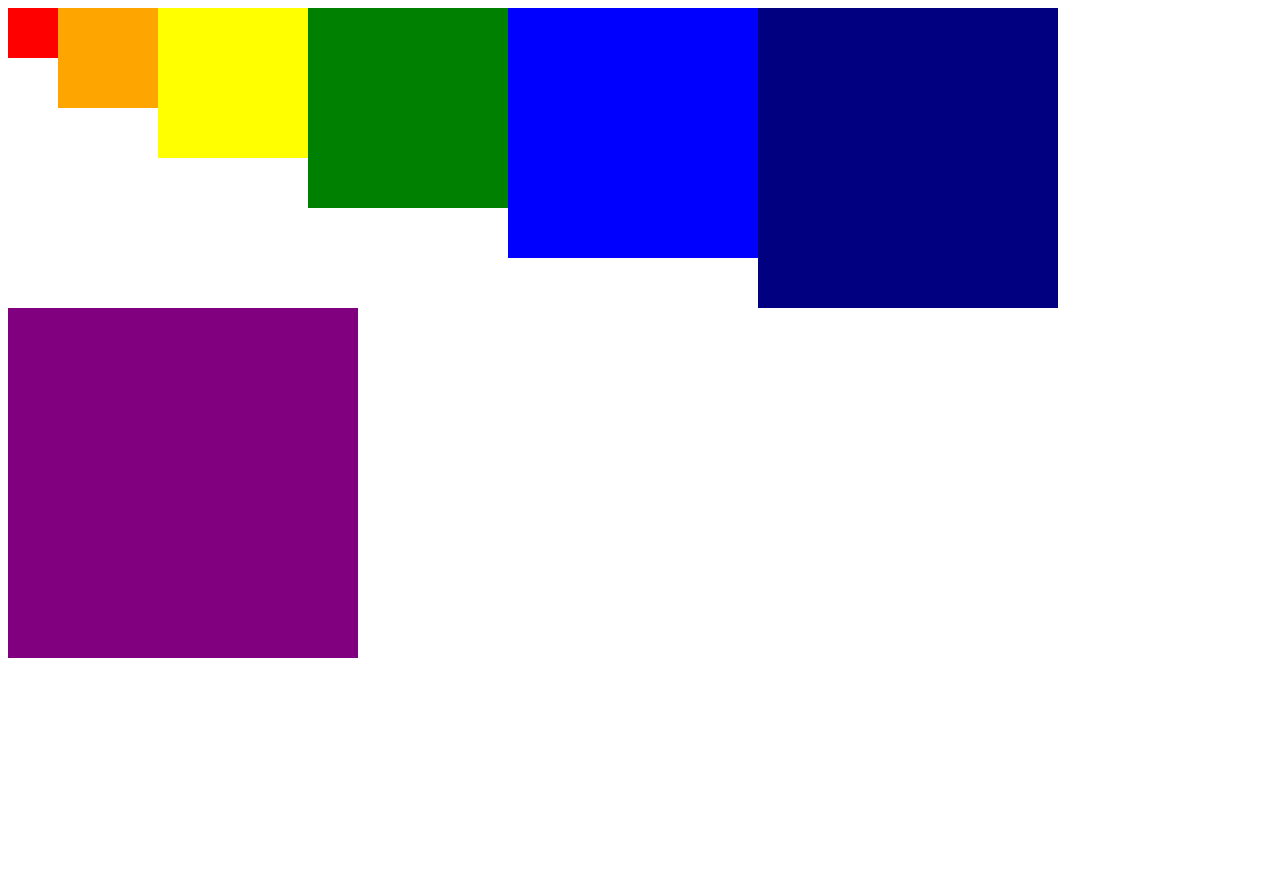
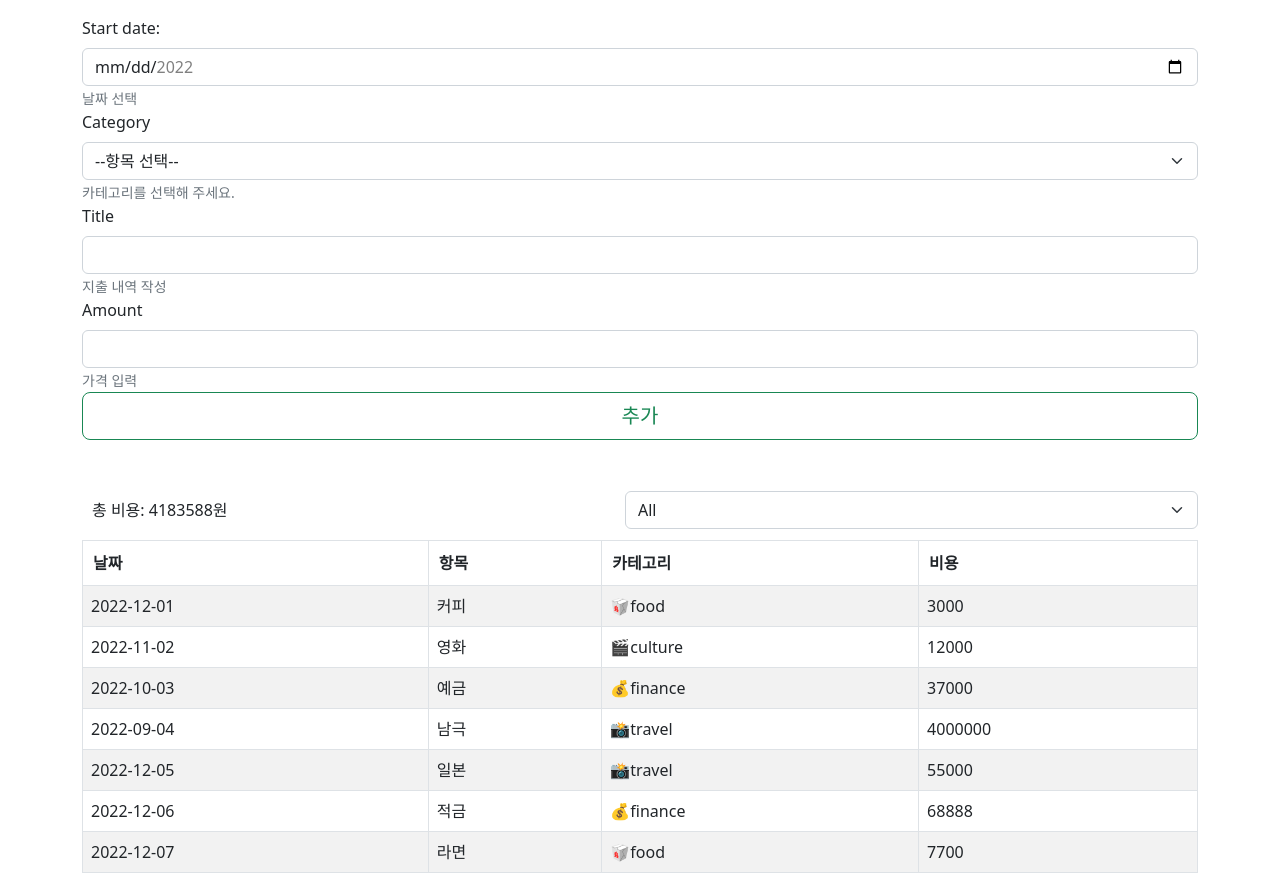
Before and after one commit to Harimad/sesacFE, a React (Create React App) app in the folder react/react-app/: page / in a window 1280 px wide. Before the commit the page ends 800 px from the top, so only its background shows below. Built offline with nearby package versions, Linux system fonts and the light colour scheme.

Commit message:
React account book

```diff
--- a/react/react-app/package.json
+++ b/react/react-app/package.json
@@ -6,13 +6,19 @@
     "@emotion/react": "^11.10.5",
     "@emotion/styled": "^11.10.5",
     "@mui/material": "^5.10.15",
+    "@mui/x-date-pickers": "^5.0.9",
     "@testing-library/jest-dom": "^5.16.5",
     "@testing-library/react": "^13.4.0",
     "@testing-library/user-event": "^13.5.0",
+    "bootstrap": "^5.2.3",
+    "dayjs": "^1.11.6",
     "node-sass": "^7.0.3",
     "react": "^18.2.0",
+    "react-bootstrap": "^2.6.0",
     "react-dom": "^18.2.0",
+    "react-icons": "^4.7.1",
     "react-scripts": "5.0.1",
+    "styled-components": "^5.3.6",
     "web-vitals": "^2.1.4"
   },
   "scripts": {
--- a/react/react-app/src/App.css
+++ b/react/react-app/src/App.css
@@ -1,8 +1,5 @@
-.App-logo {
-  height: 40vmin;
-  pointer-events: none;
+* {
+  margin: 0;
+  padding: 0;
+  box-sizing: border-box;
 }
-
-.App-link {
-  color: #61dafb;
-}
--- a/react/react-app/src/App.js
+++ b/react/react-app/src/App.js
@@ -1,16 +1,80 @@
-import React from 'react'
-import './components/1130Problem/Problem1.scss'
+import React, { useState } from 'react'
+import 'bootstrap/dist/css/bootstrap.min.css'
+import Input from './components/1202Prac_Schedule/Input'
+import List from './components/1202Prac_Schedule/List'
+
+const uid = () => {
+  let a = new Uint32Array(3)
+  window.crypto.getRandomValues(a)
+  return (
+    performance.now().toString(36) +
+    Array.from(a)
+      .map(A => A.toString(36))
+      .join('')
+  ).replace(/\./g, '')
+}
 
 const App = () => {
+  const [state, setState] = useState([
+    {
+      id: 1,
+      schedule: '2022-12-01',
+      category: '🥡food',
+      userInput: '커피',
+      amount: '3000',
+    },
+    {
+      id: 2,
+      schedule: '2022-11-02',
+      category: '🎬culture',
+      userInput: '영화',
+      amount: '12000',
+    },
+    {
+      id: 3,
+      schedule: '2022-10-03',
+      category: '💰finance',
+      userInput: '예금',
+      amount: '37000',
+    },
+    {
+      id: 4,
+      schedule: '2022-09-04',
+      category: '📸travel',
+      userInput: '남극',
+      amount: '4000000',
+    },
+    {
+      id: 5,
+      schedule: '2022-12-05',
+      category: '📸travel',
+      userInput: '일본',
+      amount: '55000',
+    },
+    {
+      id: 6,
+      schedule: '2022-12-06',
+      category: '💰finance',
+      userInput: '적금',
+      amount: '68888',
+    },
+    {
+      id: 7,
+      schedule: '2022-12-07',
+      category: '🥡food',
+      userInput: '라면',
+      amount: '7700',
+    },
+  ])
+
+  const changeHandler = newObj => {
+    setState(prev => [...prev, newObj])
+  }
+
   return (
-    <div className="parent">
-      <div className="child1"></div>
-      <div className="child2"></div>
-      <div className="child3"></div>
-      <div className="child4"></div>
-      <div className="child5"></div>
-      <div className="child6"></div>
-      <div className="child7"></div>
+    <div className="container mt-3">
+      <Input changeHandler={changeHandler} uid={uid}></Input>
+      <List state={state} uid={uid}></List>
     </div>
   )
 }
--- /dev/null
+++ b/react/react-app/src/components/1202Prac_Schedule/Input.js
@@ -0,0 +1,126 @@
+import React, { useState, useRef } from 'react'
+import './Input.scss'
+import Form from 'react-bootstrap/Form'
+import Button from 'react-bootstrap/Button'
+
+const Input = props => {
+  const [data, setData] = useState({})
+
+  const changeHandler = e =>
+    setData(prev => ({ ...prev, [e.target.name]: e.target.value }))
+
+  const clickHandler = e => {
+    if (!data.schedule || !data.category || !data.userInput || !data.amount) {
+      alert('모든 항목을 입력해 주세요.')
+      return
+    }
+    props.changeHandler({ id: props.uid(), ...data })
+    setData({})
+    dateInput.current.value = ''
+    categoryInput.current.value = ''
+    userInput.current.value = ''
+    amountInput.current.value = ''
+  }
+
+  const dateInput = useRef()
+  const categoryInput = useRef()
+  const userInput = useRef()
+  const amountInput = useRef()
+
+  return (
+    <div>
+      {/* Date Picker */}
+      <div>
+        <Form.Label htmlFor="start">Start date:</Form.Label>
+        <Form.Control
+          type="date"
+          id="start"
+          name="schedule"
+          // value="2022-12-01"
+          min="2022-01-01"
+          max="2022-12-31"
+          required
+          onChange={changeHandler}
+          ref={dateInput}
+          aria-describedby="userDate"
+        ></Form.Control>
+        <Form.Text id="userDate" muted>
+          날짜 선택
+        </Form.Text>
+      </div>
+
+      {/* Select */}
+      <div>
+        <Form.Label htmlFor="categorySelect">Category</Form.Label>
+        <Form.Select
+          aria-label="Default select example"
+          id="categorySelect"
+          name="category"
+          onChange={changeHandler}
+          required
+          ref={categoryInput}
+          aria-describedby="userCategory"
+        >
+          <option value="etc" readOnly>
+            --항목 선택--
+          </option>
+          <option value="🥡food">음식</option>
+          <option value="🎬culture">문화</option>
+          <option value="💰finance">금융</option>
+          <option value="📸travel">여행</option>
+        </Form.Select>
+        <Form.Text id="userCategory" muted>
+          카테고리를 선택해 주세요.
+        </Form.Text>
+      </div>
+
+      {/* User Input */}
+      <div>
+        <Form.Label htmlFor="userInput">Title</Form.Label>
+        <Form.Control
+          type="text"
+          id="userInput"
+          name="userInput"
+          required
+          minLength="1"
+          maxLength="20"
+          size="10"
+          autoComplete="off"
+          onChange={changeHandler}
+          ref={userInput}
+          aria-describedby="userTitle"
+        />
+        <Form.Text id="userTitle" muted>
+          지출 내역 작성
+        </Form.Text>
+      </div>
+
+      {/* Amount */}
+      <div>
+        <Form.Label htmlFor="amount">Amount</Form.Label>
+        <Form.Control
+          type="number"
+          id="amount"
+          name="amount"
+          required
+          size="10"
+          autoComplete="off"
+          onChange={changeHandler}
+          ref={amountInput}
+          aria-describedby="userAmount"
+        />
+        <Form.Text id="userAmount" muted>
+          가격 입력
+        </Form.Text>
+      </div>
+
+      <div className="d-grid gap-2">
+        <Button variant="outline-success" size="lg" onClick={clickHandler}>
+          추가
+        </Button>
+      </div>
+    </div>
+  )
+}
+
+export default Input
--- /dev/null
+++ b/react/react-app/src/components/1202Prac_Schedule/List.js
@@ -0,0 +1,99 @@
+import React, { useState, useEffect, useRef } from 'react'
+import ListItem from './ListItem'
+import './List.scss'
+import Form from 'react-bootstrap/Form'
+import Table from 'react-bootstrap/Table'
+import NoContents from './NoContents'
+
+const List = props => {
+  const [copyState, setCopyState] = useState([...props.state])
+  const [renderedItems, setRenderedItems] = useState([])
+  const [totalPrice, setTotalPrice] = useState(0)
+
+  const monthTag = useRef()
+
+  const renderItems = obj => {
+    return obj.map(item => <ListItem key={props.uid()} item={item}></ListItem>)
+  }
+
+  const totalAmount = arr => {
+    let totalAmount = arr.map(item => Number(item.amount))
+    return totalAmount.reduce((prev, curr) => prev + curr)
+  }
+  console.log(totalAmount(copyState))
+
+  useEffect(() => {
+    setCopyState([...props.state])
+    setRenderedItems(renderItems(props.state))
+    setTotalPrice(totalAmount(copyState))
+    monthTag.current.value = 'all'
+  }, [props.state])
+
+  const onFilterHandler = e => {
+    let filterMonth = e.target.value
+
+    if (filterMonth === 'all') {
+      setRenderedItems(renderItems(props.state))
+      setTotalPrice(totalAmount(props.state))
+    } else {
+      let filteredItems = copyState.filter(item => {
+        return new Date(item.schedule).getMonth() === Number(filterMonth)
+      })
+      setRenderedItems(renderItems(filteredItems))
+
+      if (!filteredItems.length) {
+        setRenderedItems(<NoContents />)
+        setTotalPrice(0)
+      } else {
+        setTotalPrice(totalAmount(filteredItems))
+      }
+    }
+  }
+  console.log(renderedItems)
+
+  return (
+    <>
+      <div className="monthContainer mt-5">
+        <p className="total">
+          총 비용: <span>{totalPrice}</span>원
+        </p>
+        <Form.Select
+          aria-label="Default select example"
+          id="monthFilter"
+          name="filter"
+          className="month"
+          onChange={onFilterHandler}
+          ref={monthTag}
+          required
+        >
+          <option value="all">All</option>
+          <option value="0">1월</option>
+          <option value="1">2월</option>
+          <option value="2">3월</option>
+          <option value="3">4월</option>
+          <option value="4">5월</option>
+          <option value="5">6월</option>
+          <option value="6">7월</option>
+          <option value="7">8월</option>
+          <option value="8">9월</option>
+          <option value="9">10월</option>
+          <option value="10">11월</option>
+          <option value="11">12월</option>
+        </Form.Select>
+      </div>
+      <Table striped bordered hover className="mt-2">
+        <thead className="thead">
+          <tr>
+            <th>날짜</th>
+            <th>항목</th>
+            <th>카테고리</th>
+            <th>비용</th>
+          </tr>
+        </thead>
+        <tbody className="tbody">{renderedItems}</tbody>
+      </Table>
+    </>
+  )
+}
+
+export default List
--- /dev/null
+++ b/react/react-app/src/components/1202Prac_Schedule/List.scss
@@ -0,0 +1,21 @@
+.monthContainer {
+  display: flex;
+  justify-content: space-between;
+  align-items: center;
+  .total {
+    flex: 1;
+    padding: 10px;
+    margin-bottom: 0;
+  }
+  .month {
+    flex: 1;
+  }
+}
+
+.thead th {
+  padding: 10px;
+}
+
+.body td {
+  padding: 10px;
+}
--- /dev/null
+++ b/react/react-app/src/components/1202Prac_Schedule/ListItem.js
@@ -0,0 +1,15 @@
+import React from 'react'
+import './ListItem.scss'
+
+const ListItem = ({ item }) => {
+  return (
+    <tr>
+      <td>{item.schedule}</td>
+      <td>{item.userInput}</td>
+      <td>{item.category}</td>
+      <td>{item.amount}</td>
+    </tr>
+  )
+}
+
+export default ListItem
--- /dev/null
+++ b/react/react-app/src/components/1202Prac_Schedule/NoContents.js
@@ -0,0 +1,12 @@
+import React from 'react'
+
+const NoContents = () => {
+  return (
+    <tr className="container">
+      <td colSpan={2}>No Contents!</td>
+      <td colSpan={2}>내용을 채워주세요.</td>
+    </tr>
+  )
+}
+
+export default NoContents
```
Also changed, not shown: react/react-app/src/components/1202Prac_Schedule/Input.scss (added), react/react-app/src/components/1202Prac_Schedule/ListItem.scss (added), 1 other file (tests, documents, lock files or other folders).
